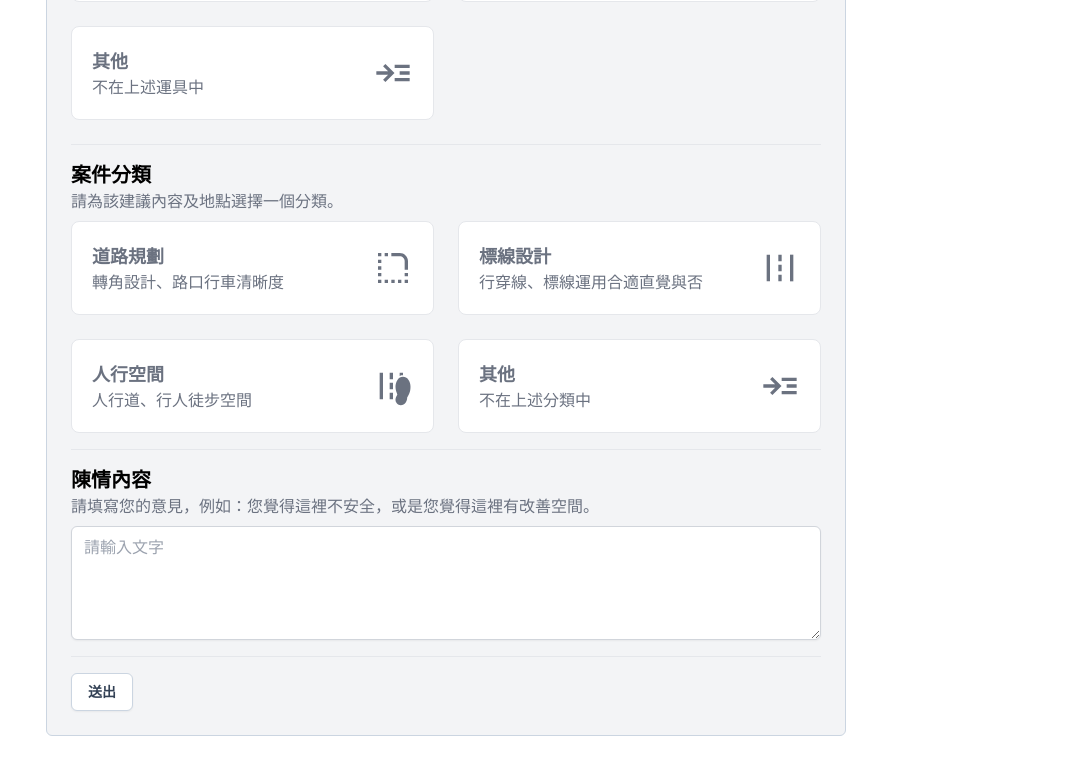
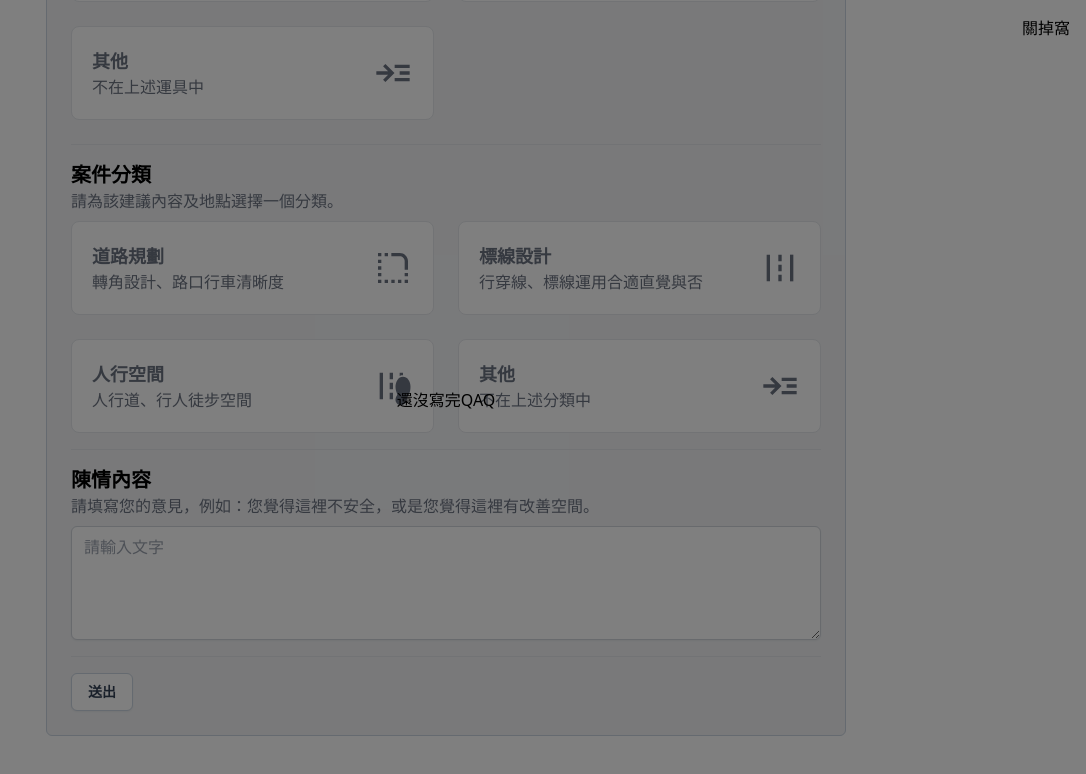
Before and after one commit to yc97463/ndhusa-traffic, a Next.js app: page / in a window 1280 px wide. Both pictures are taken after a click on the button "送出". Shown: the part 2176-2950 px from the top of the page, without its empty margins (194-1280 px from the left). Built offline with nearby package versions, Linux system fonts and the light colour scheme.

Commit message:
add response cover

```diff
--- a/pages/index.tsx
+++ b/pages/index.tsx
@@ -1,6 +1,19 @@
 import Placeholder from "@/components/placeholder";
+import { useEffect, useState } from "react";
 
 export default function Survey() {
+  interface Dialog {
+    content: string;
+  }
+
+  const [dialog, setDialog] = useState<Dialog | null>(null);
+  const openDialogBox = (dialogContent: string) => {
+    setDialog({ content: dialogContent });
+  };
+  const closeDialogBox = () => {
+    setDialog(null);
+  };
+
   return (
     <>
       <div className="container">
@@ -695,9 +708,25 @@ export default function Survey() {
 
           <hr className="my-4" />
           <div>
-            <button className="px-4 py-2 font-semibold text-sm bg-white text-slate-700 border border-slate-300 rounded-md shadow-sm hover:ring-2 hover:ring-offset-2 hover:ring-offset-slate-50 hover:ring-blue-500/50 active:hover:ring-blue-500 dark:ring-offset-slate-900 dark:bg-slate-700 dark:text-slate-200 dark:border-transparent ">
+            <button
+              onClick={() => openDialogBox("還沒寫完QAQ")}
+              className="px-4 py-2 font-semibold text-sm bg-white text-slate-700 border border-slate-300 rounded-md shadow-sm hover:ring-2 hover:ring-offset-2 hover:ring-offset-slate-50 hover:ring-blue-500/50 active:hover:ring-blue-500 dark:ring-offset-slate-900 dark:bg-slate-700 dark:text-slate-200 dark:border-transparent"
+            >
               送出
             </button>
+            {dialog && (
+              <div className="fixed inset-0 z-50 flex items-center justify-center w-full h-full bg-black bg-opacity-50 transition-all">
+                <div>
+                  {dialog.content}
+                  <button
+                    onClick={() => closeDialogBox()}
+                    className="absolute top-0 right-0 p-4"
+                  >
+                    關掉窩
+                  </button>
+                </div>
+              </div>
+            )}
           </div>
         </div>
       </div>
```
